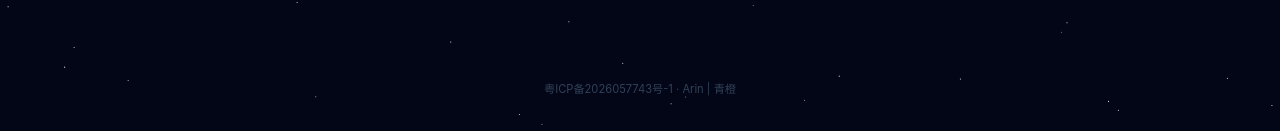
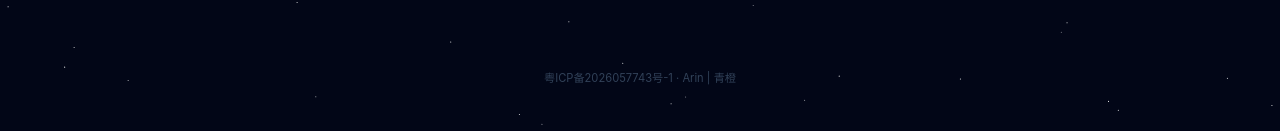
Before and after one commit to xianzi2097/qc-frontend, a React (Vite) app: page / in a window 1280 px wide. Shown: the part 662-793 px from the top of the page. Built offline with nearby package versions, Linux system fonts and the light colour scheme; no server answers; what marked-highlight would draw is missing.

Commit message:
fix: 备案号下移

```diff
--- a/src/components/HomePage.tsx
+++ b/src/components/HomePage.tsx
@@ -213,7 +213,7 @@ export default function HomePage({ onLogin }: Props) {
       )}
 
       {/* Footer — 备案信息 */}
-      <p className="text-xs text-slate-700 mt-12 pb-5">
+      <p className="text-xs text-slate-700 mt-24 pb-8">
         粤ICP备2026057743号-1 · Arin | 青橙
       </p>
 
```
